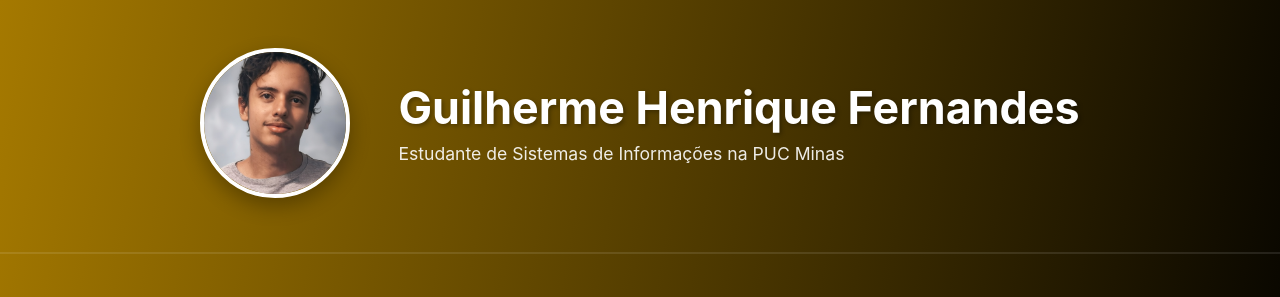
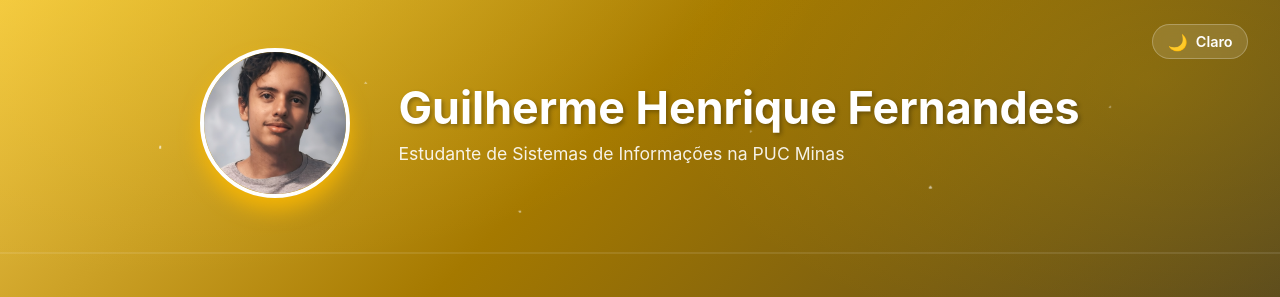
Before and after one commit to GuiLenoir/Portfolio, a React (Vite) app: page / in a window 1280 px wide. Shown: the top 297 px of the page. Built offline with nearby package versions, Linux system fonts and the light colour scheme; no server answers.

Commit message:
personalização final

```diff
--- a/src/components/EmailModal.css
+++ b/src/components/EmailModal.css
@@ -24,6 +24,12 @@
   animation: slideInUp 0.3s ease-out;
 }
 
+:root[data-theme='dark'] .modal-content {
+  background: #151515;
+  color: #f1f1f1;
+  box-shadow: 0 24px 60px rgba(0, 0, 0, 0.6);
+}
+
 .modal-close {
   position: absolute;
   top: 1rem;
@@ -36,6 +42,10 @@
   transition: color 0.3s ease;
 }
 
+:root[data-theme='dark'] .modal-close {
+  color: #c7c7c7;
+}
+
 .modal-close:hover {
   color: #333;
 }
@@ -46,11 +56,19 @@
   font-size: 1.8rem;
 }
 
+:root[data-theme='dark'] .modal-content h2 {
+  color: #f3f3f3;
+}
+
 .modal-content p {
   font-size: 1.1rem;
   color: #555;
   margin-bottom: 1.5rem;
   word-break: break-all;
+}
+
+:root[data-theme='dark'] .modal-content p {
+  color: #cfcfcf;
 }
 
 .copy-button {
@@ -63,6 +81,10 @@
   font-weight: 600;
   cursor: pointer;
   transition: all 0.3s ease;
+}
+
+:root[data-theme='dark'] .copy-button {
+  box-shadow: 0 8px 18px rgba(0, 0, 0, 0.45);
 }
 
 .copy-button:hover {
--- a/src/components/Footer.tsx
+++ b/src/components/Footer.tsx
@@ -3,8 +3,12 @@ import githubIcon  from '../assets/githubicon.svg';
 import linkedinIcon  from '../assets/linkedin.svg';
 import emailIcon from '../assets/email.svg';
 import instagramIcon from '../assets/instagram.svg';
+import { useState } from 'react';
+import { EmailModal } from './EmailModal';
 
 export function Footer() {
+  const [isEmailModalOpen, setIsEmailModalOpen] = useState(false);
+
   const socialLinks = [
     {
       name: 'GitHub',
@@ -28,6 +32,10 @@ export function Footer() {
     },
   ];
 
+  const handleEmailIconClick = () => {
+    setIsEmailModalOpen(true);
+  };
+
   return (
     <footer className="footer">
       <div className="footer-content">
@@ -39,7 +47,19 @@ export function Footer() {
         <div className="footer-section">
           <h4>Sociais</h4>
           <div className="social-links">
-            {socialLinks.map((link) => (
+            {socialLinks.map((link) =>
+              link.name === 'Email' ? (
+                <button
+                  key={link.name}
+                  type="button"
+                  onClick={handleEmailIconClick}
+                  className="social-link"
+                  title={link.name}
+                >
+                  <span>{link.icon}</span>
+                  <span className="tooltip">{link.name}</span>
+                </button>
+              ) : (
                 <a
                   key={link.name}
                   href={link.url}
@@ -51,7 +71,8 @@ export function Footer() {
                   <span>{link.icon}</span>
                   <span className="tooltip">{link.name}</span>
                 </a>
-            ))}
+              )
+            )}
           </div>
         </div>
       </div>
@@ -61,6 +82,8 @@ export function Footer() {
           &copy; 2026 Guilherme Henrique Fernandes. Todos os direitos reservados.
         </p>
       </div>
+
+      <EmailModal isOpen={isEmailModalOpen} onClose={() => setIsEmailModalOpen(false)} />
     </footer>
   );
 }
--- a/src/components/Header.css
+++ b/src/components/Header.css
@@ -1,9 +1,57 @@
 .portfolio-header {
   width: 100%;
   padding: 3rem 2rem;
+  position: relative;
   color: white;
   animation: fadeInDown 0.6s ease-out;
   border-bottom: 2px solid rgba(255, 255, 255, 0.1);
+}
+
+.theme-toggle {
+  position: absolute;
+  top: 1.5rem;
+  right: 2rem;
+  display: inline-flex;
+  align-items: center;
+  gap: 0.5rem;
+  padding: 0.5rem 0.9rem;
+  background: rgba(255, 255, 255, 0.12);
+  color: #fff;
+  border: 1px solid rgba(255, 255, 255, 0.25);
+  border-radius: 999px;
+  font-size: 0.9rem;
+  font-weight: 600;
+  cursor: pointer;
+  transition: all 0.25s ease;
+  backdrop-filter: blur(6px);
+}
+
+.theme-toggle:hover {
+  background: rgba(242, 200, 75, 0.25);
+  border-color: #f2c84b;
+  transform: translateY(-1px);
+}
+
+.theme-toggle:focus-visible {
+  outline: 2px solid #a57900;
+  outline-offset: 2px;
+}
+
+.theme-toggle-icon {
+  font-size: 1rem;
+  line-height: 1;
+}
+
+@media (max-width: 768px) {
+  .theme-toggle {
+    top: 1rem;
+    right: 1rem;
+    padding: 0.45rem 0.75rem;
+  }
+
+  .theme-toggle-text {
+    display: none;
+  }
 }
 
 .header-content {
@@ -25,8 +73,12 @@
   border-radius: 50%;
   border: 4px solid white;
   object-fit: cover;
-  box-shadow: 0 8px 20px rgba(0, 0, 0, 0.3);
+  box-shadow: 0 12px 20px rgba(255, 187, 0, 0.795);
   transition: transform 0.3s ease;
+}
+
+:root[data-theme='dark'] .profile-pic {
+  box-shadow: 0 12px 24px rgba(0, 0, 0, 0.6);
 }
 
 .profile-pic:hover {
--- a/src/components/Header.tsx
+++ b/src/components/Header.tsx
@@ -1,5 +1,6 @@
 import './Header.css';
 import foto from '../assets/GuiFernandes.jpg';
+import { useEffect, useState } from 'react';
 
 interface HeaderProps {
   name?: string;
@@ -12,8 +13,42 @@ export function Header({
   description = 'Estudante de Sistemas de Informações na PUC Minas',
   profileImage = foto,
 }: HeaderProps) {
+  const getInitialTheme = () => {
+    const stored = localStorage.getItem('theme');
+    if (stored === 'dark' || stored === 'light') return stored;
+    return window.matchMedia?.('(prefers-color-scheme: dark)').matches
+      ? 'dark'
+      : 'light';
+  };
+
+  const [theme, setTheme] = useState<'light' | 'dark'>(getInitialTheme);
+
+  useEffect(() => {
+    document.documentElement.setAttribute('data-theme', theme);
+    localStorage.setItem('theme', theme);
+  }, [theme]);
+
+  const toggleTheme = () => {
+    setTheme((current) => (current === 'dark' ? 'light' : 'dark'));
+  };
+
   return (
     <header className="portfolio-header">
+      <button
+        type="button"
+        className="theme-toggle"
+        onClick={toggleTheme}
+        aria-pressed={theme === 'dark'}
+        aria-label="Alternar tema"
+        title={theme === 'dark' ? 'Modo claro' : 'Modo escuro'}
+      >
+        <span className="theme-toggle-icon" aria-hidden="true">
+          {theme === 'dark' ? '☀️' : '🌙'}
+        </span>
+        <span className="theme-toggle-text">
+          {theme === 'dark' ? 'Escuro' : 'Claro'}
+        </span>
+      </button>
       <div className="header-content">
         <div className="profile-section">
           <img
--- a/src/pages/Home.css
+++ b/src/pages/Home.css
@@ -1,7 +1,59 @@
 .home {
   width: 100%;
   min-height: 100vh;
-  background: linear-gradient(100deg, #a57900 0%, #000000 100%);
+  position: relative;
+  overflow: hidden;
+  background:
+    radial-gradient(1200px 600px at 10% -10%, rgba(255, 215, 0, 0.22) 0%, rgba(255, 215, 0, 0) 60%),
+    radial-gradient(900px 500px at 90% 10%, rgba(255, 215, 0, 0.12) 0%, rgba(255, 215, 0, 0) 55%),
+    linear-gradient(135deg, #f2c84b 0%, #a57900 35%, #2F2F2F 100%);
+}
+
+:root[data-theme='dark'] .home {
+  background:
+    radial-gradient(1200px 600px at 10% -10%, rgba(255, 215, 0, 0.12) 0%, rgba(255, 215, 0, 0) 60%),
+    radial-gradient(900px 500px at 90% 10%, rgba(255, 215, 0, 0.08) 0%, rgba(255, 215, 0, 0) 55%),
+    linear-gradient(135deg, #3b2b00 0%, #1f1a10 35%, #0f0f10 100%);
+}
+
+.home::before {
+  content: '';
+  position: absolute;
+  inset: 0;
+  pointer-events: none;
+  opacity: 0.9;
+  background:
+    radial-gradient(2.4px 2.4px at 12% 20%, rgba(255, 255, 255, 0.8) 50%, rgba(255, 255, 255, 0) 55%),
+    radial-gradient(2px 2px at 28% 12%, rgba(255, 255, 255, 0.6) 50%, rgba(255, 255, 255, 0) 55%),
+    radial-gradient(2.2px 2.2px at 40% 28%, rgba(255, 255, 255, 0.65) 50%, rgba(255, 255, 255, 0) 55%),
+    radial-gradient(2px 2px at 58% 18%, rgba(255, 255, 255, 0.5) 50%, rgba(255, 255, 255, 0) 55%),
+    radial-gradient(2.5px 2.5px at 72% 25%, rgba(255, 255, 255, 0.7) 50%, rgba(255, 255, 255, 0) 55%),
+    radial-gradient(2px 2px at 86% 15%, rgba(255, 255, 255, 0.55) 50%, rgba(255, 255, 255, 0) 55%),
+    radial-gradient(2.3px 2.3px at 18% 48%, rgba(255, 255, 255, 0.7) 50%, rgba(255, 255, 255, 0) 55%),
+    radial-gradient(2px 2px at 34% 52%, rgba(255, 255, 255, 0.5) 50%, rgba(255, 255, 255, 0) 55%),
+    radial-gradient(2.2px 2.2px at 52% 44%, rgba(255, 255, 255, 0.6) 50%, rgba(255, 255, 255, 0) 55%),
+    radial-gradient(2px 2px at 68% 55%, rgba(255, 255, 255, 0.45) 50%, rgba(255, 255, 255, 0) 55%),
+    radial-gradient(2.4px 2.4px at 82% 42%, rgba(255, 255, 255, 0.7) 50%, rgba(255, 255, 255, 0) 55%),
+    radial-gradient(2px 2px at 92% 60%, rgba(255, 255, 255, 0.55) 50%, rgba(255, 255, 255, 0) 55%),
+    radial-gradient(2.2px 2.2px at 8% 72%, rgba(255, 255, 255, 0.65) 50%, rgba(255, 255, 255, 0) 55%),
+    radial-gradient(2px 2px at 24% 78%, rgba(255, 255, 255, 0.5) 50%, rgba(255, 255, 255, 0) 55%),
+    radial-gradient(2.3px 2.3px at 44% 70%, rgba(255, 255, 255, 0.7) 50%, rgba(255, 255, 255, 0) 55%),
+    radial-gradient(2px 2px at 60% 78%, rgba(255, 255, 255, 0.5) 50%, rgba(255, 255, 255, 0) 55%),
+    radial-gradient(2.2px 2.2px at 78% 74%, rgba(255, 255, 255, 0.65) 50%, rgba(255, 255, 255, 0) 55%),
+    radial-gradient(2px 2px at 90% 82%, rgba(255, 255, 255, 0.5) 50%, rgba(255, 255, 255, 0) 55%);
+  animation: starDrift 28s linear infinite, starPulse 6s ease-in-out infinite;
+  transform-origin: center;
+}
+
+@keyframes starDrift {
+  0% { background-position: 0 0; }
+  50% { background-position: 20px -30px; }
+  100% { background-position: 0 0; }
+}
+
+@keyframes starPulse {
+  0%, 100% { transform: scale(1); opacity: 0.85; }
+  50% { transform: scale(1.08); opacity: 1; }
 }
 
 .repositories {
@@ -41,6 +93,12 @@
   font-family: inherit;
 }
 
+:root[data-theme='dark'] .repo-card {
+  background: #151515;
+  color: #e6e6e6;
+  box-shadow: 0 6px 14px rgba(0, 0, 0, 0.35);
+}
+
 .repo-card:hover {
   transform: translateY(-8px);
   box-shadow: 0 12px 20px rgba(255, 187, 0, 0.795);
@@ -60,6 +118,10 @@
   flex: 1;
 }
 
+:root[data-theme='dark'] .card-header h3 {
+  color: #f1f1f1;
+}
+
 .stars {
   font-size: 0.9rem;
   color: #667eea;
@@ -74,6 +136,10 @@
   flex-grow: 1;
   font-size: 0.95rem;
   line-height: 1.5;
+}
+
+:root[data-theme='dark'] .description {
+  color: #bdbdbd;
 }
 
 .card-footer {
@@ -98,6 +164,11 @@
   font-size: 0.8rem;
 }
 
+:root[data-theme='dark'] .topic {
+  background: rgba(255, 255, 255, 0.08);
+  color: #d1d7ff;
+}
+
 .show-more {
   display: block;
   margin: 2rem auto;
@@ -113,12 +184,27 @@
   box-shadow: 0 5px 15px rgba(0, 0, 0, 0.1);
 }
 
+:root[data-theme='dark'] .show-more {
+  background: #171717;
+  color: #f1f1f1;
+  border-color: rgba(255, 215, 0, 0.4);
+  box-shadow: 0 8px 20px rgba(0, 0, 0, 0.35);
+}
+
+:root[data-theme='dark'] .show-more:hover {
+  background: #f2c84b;
+  color: #0f0f0f;
+  border-color: #f2c84b;
+  transform: translateY(-3px);
+  box-shadow: 0 8px 20px rgba(0, 0, 0, 0.5);
+}
+
 .show-more:hover {
-  background: #a57900;
-  color: white;
+  background: #f2c84b;
+  color: #000000;
   transform: translateY(-3px);
   box-shadow: 0 8px 20px rgba(165, 121, 0, 0.3);
-  border: 2px solid #a57900;
+  border: 2px solid #f2c84b;
 }
 .repo-card-wrapper { display: flex; height: 100%; }
 
```
Also changed, not shown: src/pages/Repositorio.css (+75 -0 lines). Lines whose indentation alone changed are shown as unchanged.
